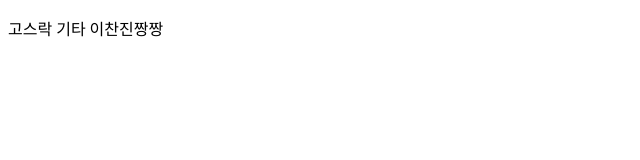
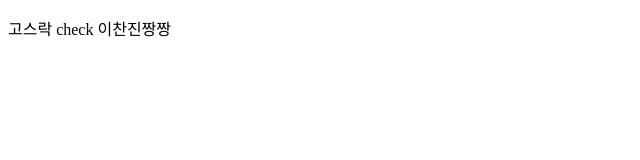
Before and after one commit to Gosrock/Ticket-Front-21st, a React (Create React App) app: page / in a window 1280 px wide. Shown: the top 160 px of the page, without its empty margins (0-640 px from the left). Built offline with nearby package versions, Linux system fonts and the light colour scheme.

Commit message:
conflict

```diff
--- a/src/App.js
+++ b/src/App.js
@@ -2,7 +2,7 @@ function App() {
   return (
     <div className="App">
       <header className="App-header">
-        <p>고스락 기타 이찬진짱짱</p>
+        <p>고스락 check 이찬진짱짱</p>
       </header>
     </div>
   );
```
